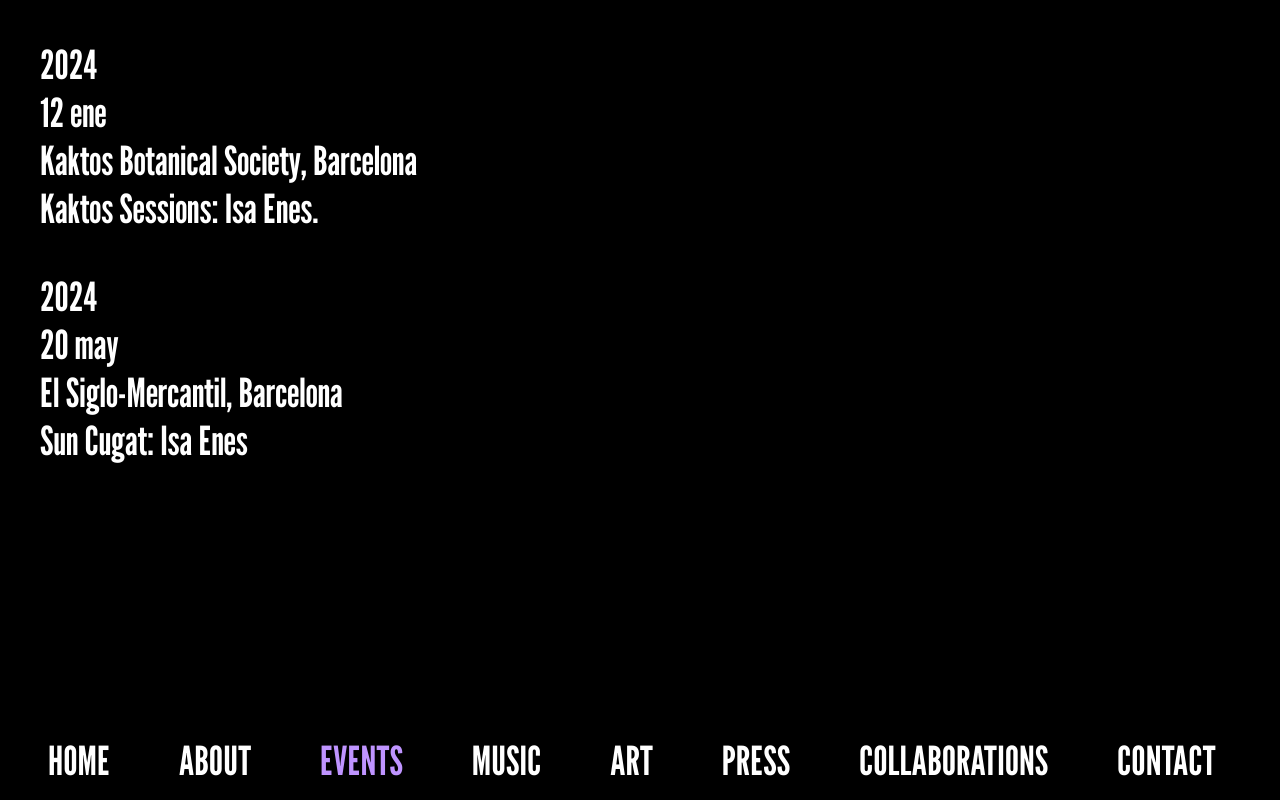
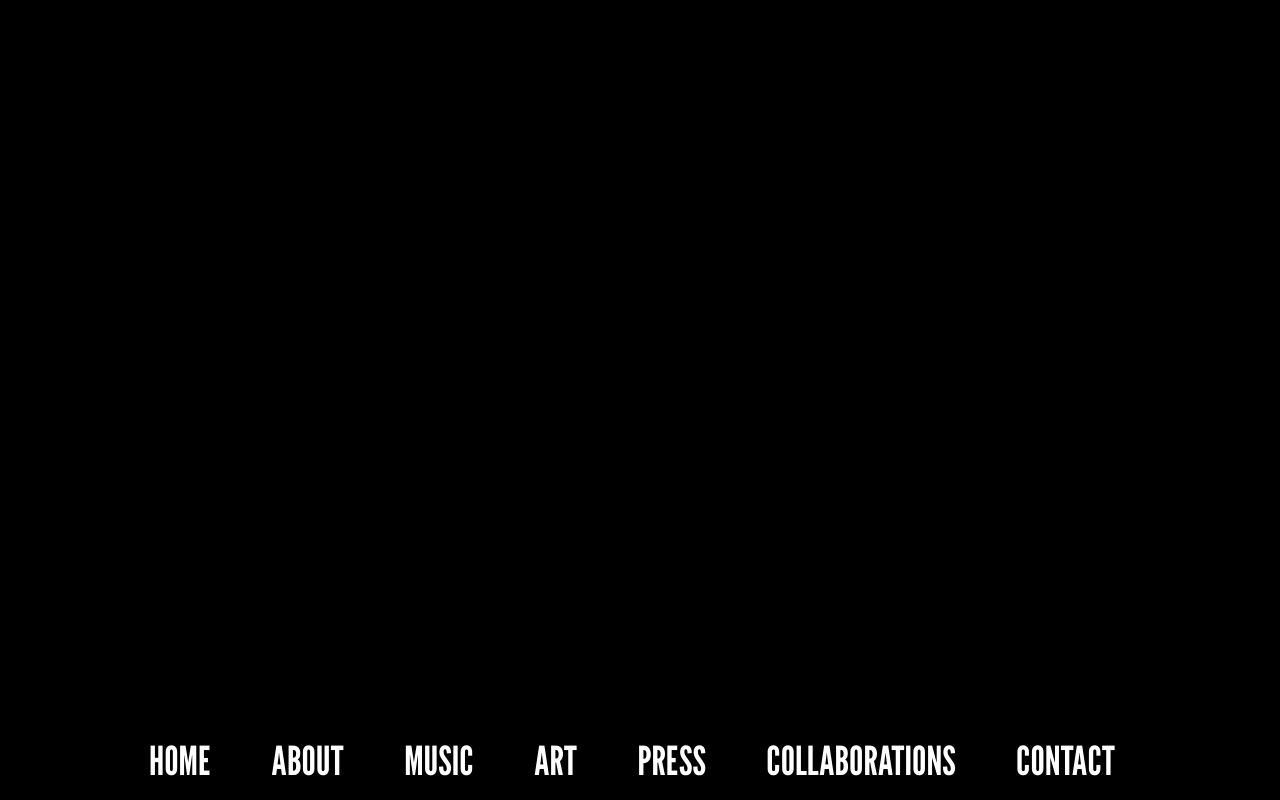
Before and after one commit to Lapiceros/IsaEnes, a React (Vite) app: page /events in a window 1280 px wide. Built offline with nearby package versions, Linux system fonts and the light colour scheme.

Commit message:
last changes before hard disk error

```diff
--- a/src/Components/about/About.css
+++ b/src/Components/about/About.css
@@ -52,96 +52,3 @@
 
     }
 }
-/* WordPress - columns */
-
-.wp-block-columns {
-	align-items: normal !important;
-	box-sizing: border-box;
-	display: flex;
-	flex-wrap: wrap !important
-}
-
-@media (min-width:782px) {
-	.wp-block-columns {
-		flex-wrap: nowrap !important
-	}
-}
-
-.wp-block-columns.are-vertically-aligned-top {
-	align-items: flex-start
-}
-
-.wp-block-columns.are-vertically-aligned-center {
-	align-items: center
-}
-
-.wp-block-columns.are-vertically-aligned-bottom {
-	align-items: flex-end
-}
-
-@media (max-width:781px) {
-	.wp-block-columns:not(.is-not-stacked-on-mobile)>.wp-block-column {
-		flex-basis: 100% !important
-	}
-}
-
-@media (min-width:782px) {
-	.wp-block-columns:not(.is-not-stacked-on-mobile)>.wp-block-column {
-		flex-basis: 0;
-		flex-grow: 1
-	}
-
-	.wp-block-columns:not(.is-not-stacked-on-mobile)>.wp-block-column[style*=flex-basis] {
-		flex-grow: 0
-	}
-}
-
-.wp-block-columns.is-not-stacked-on-mobile {
-	flex-wrap: nowrap !important
-}
-
-.wp-block-columns.is-not-stacked-on-mobile>.wp-block-column {
-	flex-basis: 0;
-	flex-grow: 1
-}
-
-.wp-block-columns.is-not-stacked-on-mobile>.wp-block-column[style*=flex-basis] {
-	flex-grow: 0
-}
-
-:where(.wp-block-columns) {
-	margin-bottom: 1.75em
-}
-
-:where(.wp-block-columns.has-background) {
-	padding: 1.25em 2.375em
-}
-
-.wp-block-column {
-	flex-grow: 1;
-	min-width: 0;
-	overflow-wrap: break-word;
-	word-break: break-word
-}
-
-.wp-block-column.is-vertically-aligned-top {
-	align-self: flex-start
-}
-
-.wp-block-column.is-vertically-aligned-center {
-	align-self: center
-}
-
-.wp-block-column.is-vertically-aligned-bottom {
-	align-self: flex-end
-}
-
-.wp-block-column.is-vertically-aligned-stretch {
-	align-self: stretch
-}
-
-.wp-block-column.is-vertically-aligned-bottom,
-.wp-block-column.is-vertically-aligned-center,
-.wp-block-column.is-vertically-aligned-top {
-	width: 100%
-}
--- a/src/Components/about/About.jsx
+++ b/src/Components/about/About.jsx
@@ -1,25 +1,11 @@
-import React, { useEffect, useState } from 'react';
 import './About.css'
 import IsaImage from "../../assets/imagesIsa/isa5.png"
 
 
 export default function About(){
-    const [page, setPage] = useState(null);
-
-    useEffect(() => {
-        fetch('http://localhost/wp-json/wp/v2/pages/2')
-            .then(response => response.json())
-            .then(data => setPage(data))
-            .catch(error => console.error(error));
-    }, []);
-
     return(
         <div className='aboutContentPage'>
-            <div dangerouslySetInnerHTML={{ __html: page?.content?.rendered }} />
-        </div>
-    )
-}
-/*<img src={IsaImage} alt="Isa Enes" className="aboutImage" />
+             <img src={IsaImage} alt="Isa Enes" className="aboutImage" />
              <div className="aboutContent">
                    <p>
                         Isa Enes, a multidisciplinary artist who was born and raised
@@ -38,4 +24,8 @@ export default function About(){
                         venues such as Bunker, Crack Bellmer, M7Club, La Muriel, Rouge Cocktail Club,
                         Garage 442, among many others.
                     </p>
-</div>*/
+
+            </div>
+        </div>
+    )
+}
--- a/src/Components/contact/Contact.css
+++ b/src/Components/contact/Contact.css
@@ -9,10 +9,29 @@
 
 .contactAncor {
 
+    position: relative;
     text-decoration: underline !important;
     font-size: 15rem;
 
 }
+
+.contactAncor:after {
+    content: "";
+    position: absolute;
+    bottom: 0;
+    left: 0;
+    width: 100%;
+    height: 2px;
+    background-color: #000;
+    transform: scaleX(0);
+    transition: transform 0.5s cubic-bezier(0.3, 0.4, 0.1, 1);
+    transform-origin: left;
+}
+
+.contactAncor:hover:after {
+    transform: scaleX(1);
+}
+
 
 .email{
 
--- a/src/Components/events/Events.css
+++ /dev/null
@@ -1,33 +0,0 @@
-.events article{
-    display: flex;
-    flex-direction: row;
-    justify-content: space-between;
-    margin: 2.5rem;
-    font-size: 2.5rem;
-}
-
-.events article > * {
-    width: 80%;
-}
-
-.events article > *:nth-child(1),
-.events article > *:nth-child(2) {
-    width: 30rem;
-}
-
-
-.events article > *:nth-last-child(1) {
- width: 38rem;
-}
-
-
-@media screen and (max-width: 600px) {
-    .events {
-
-    }
-
-    .events article a .responsive {
-    display: inline;
-}
-
-}
--- a/src/Components/events/Events.jsx
+++ /dev/null
@@ -1,24 +0,0 @@
-import "./Events.css"
-
-
-export default function Events() {
-  return (
-      <div className='events'>
-        <article>
-          <a href="https://dice.fm/event/n6nm9-kaktos-sessions-isa-enes-12th-jan-kaktos-botanical-society-barcelona-tickets?lng=es">
-          <p>2024</p>
-          <p>12 ene</p>
-          <p className="responsive">Kaktos Botanical Society, Barcelona</p>
-          <p className="responsive"> Kaktos Sessions: Isa Enes.</p></a>
-        </article>
-
-        <article>
-          <a href="https://www.totsantcugat.cat/activitats/sun-cugat-isa-enes_212242_103.html">
-          <p>2024</p>
-          <p>20 may</p>
-          <p className="responsive">El Siglo-Mercantil, Barcelona</p>
-          <p className="responsive">Sun Cugat: Isa Enes</p></a>
-        </article>
-      </div>
-  )
-}
--- a/src/Components/nav/NavBarComponent.jsx
+++ b/src/Components/nav/NavBarComponent.jsx
@@ -20,7 +20,6 @@ export default function NavBarComponent() {
                 <ul className='menu-list'>
                     <li className='route'><NavLink to="/" activeClassName='active' onClick={handleNavLinkClick}>HOME</NavLink></li>
                     <li className='route'><NavLink to="/about" activeClassName='active' onClick={handleNavLinkClick}>ABOUT</NavLink></li>
-                    <li className='route'><NavLink to="/events" activeClassName='active' onClick={handleNavLinkClick}>EVENTS</NavLink></li>
                     <li className='route' id='music'>MUSIC
                         <ul className='subMenu'>
                             <li className='route'><NavLink to="/livesets" activeClassName='active' onClick={handleNavLinkClick}>LIVE SETS</NavLink></li>
--- a/src/Router.jsx
+++ b/src/Router.jsx
@@ -7,7 +7,6 @@ import LiveSetsPage from "./pages/liveSetsPage/LiveSetsPage";
 import ArtDirectionsPage from "./pages/artDirectionsPage/ArtDirectionsPage";
 import JewelryPage from "./pages/jewelryPage/JewelryPage";
 import CollaborationsPage from "./pages/collaborationsPage/CollaborationsPage";
-import EventsPage from "./pages/eventsPage/EventsPage";
 import PressPage from './pages/pressPage/PressPage'
 
 
@@ -19,7 +18,6 @@ function Router(){
             <Route path='/artdirections' Component={ArtDirectionsPage} />
             <Route path='/jewelry' Component={JewelryPage} />
             <Route path='/collaborations' Component={CollaborationsPage} />
-            <Route path='/events' Component={EventsPage} />
             <Route path="/press" Component={PressPage} />
             <Route path='/musicproductions' Component={MusicPage} />
             <Route path='/livesets' Component={LiveSetsPage} />
--- a/src/pages/Home.css
+++ b/src/pages/Home.css
@@ -17,7 +17,7 @@
   align-items: center;
   font-size: 400px;
   color: rgba(225, 225, 225, 0.01);
-  background-image: url("../assets/fondos/colores.jpg");
+  background-image: url("../assets/fondos/colores2.png");
   background-repeat: repeat;
   -webkit-background-clip: text;
   animation: animate 15s ease-in-out infinite;
--- a/src/pages/Home.jsx
+++ b/src/pages/Home.jsx
@@ -5,7 +5,6 @@ function Home(){
     return(
         <div className='title-container'>
             <h1 className='text-container'>ISA ENES</h1>
-            <h3 className='sub-title-container'>' ' ARTIST ' '</h3>
         </div>
     )
 }
--- a/src/pages/eventsPage/EventsPage.jsx
+++ /dev/null
@@ -1,7 +0,0 @@
-import Events from "../../Components/events/Events"
-
-export default function EventsPage(){
-    return(
-        <Events/>
-    )
-}
```
Also changed, not shown: 2 other files (tests, documents, lock files or other folders). Lines whose indentation alone changed are shown as unchanged.
